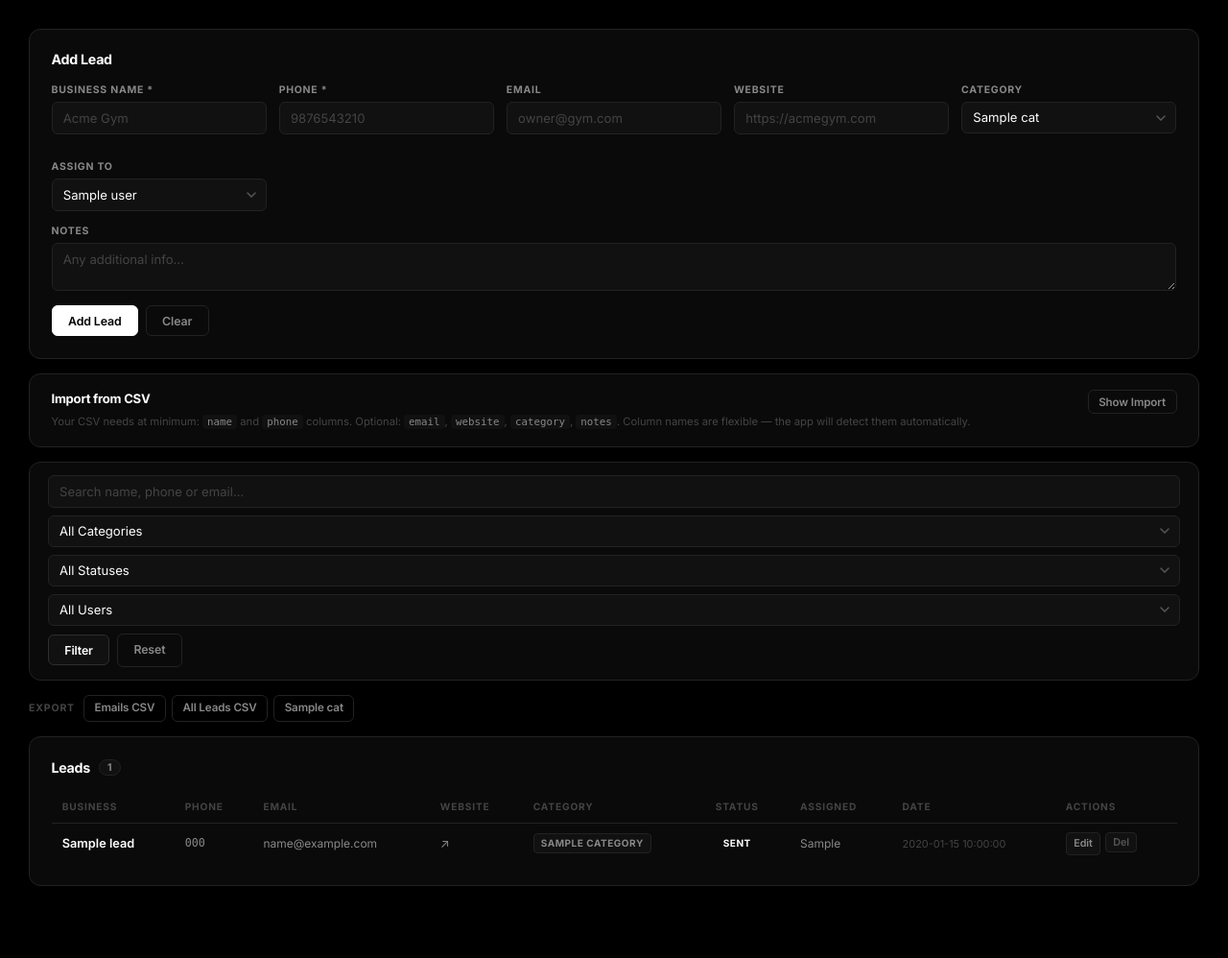
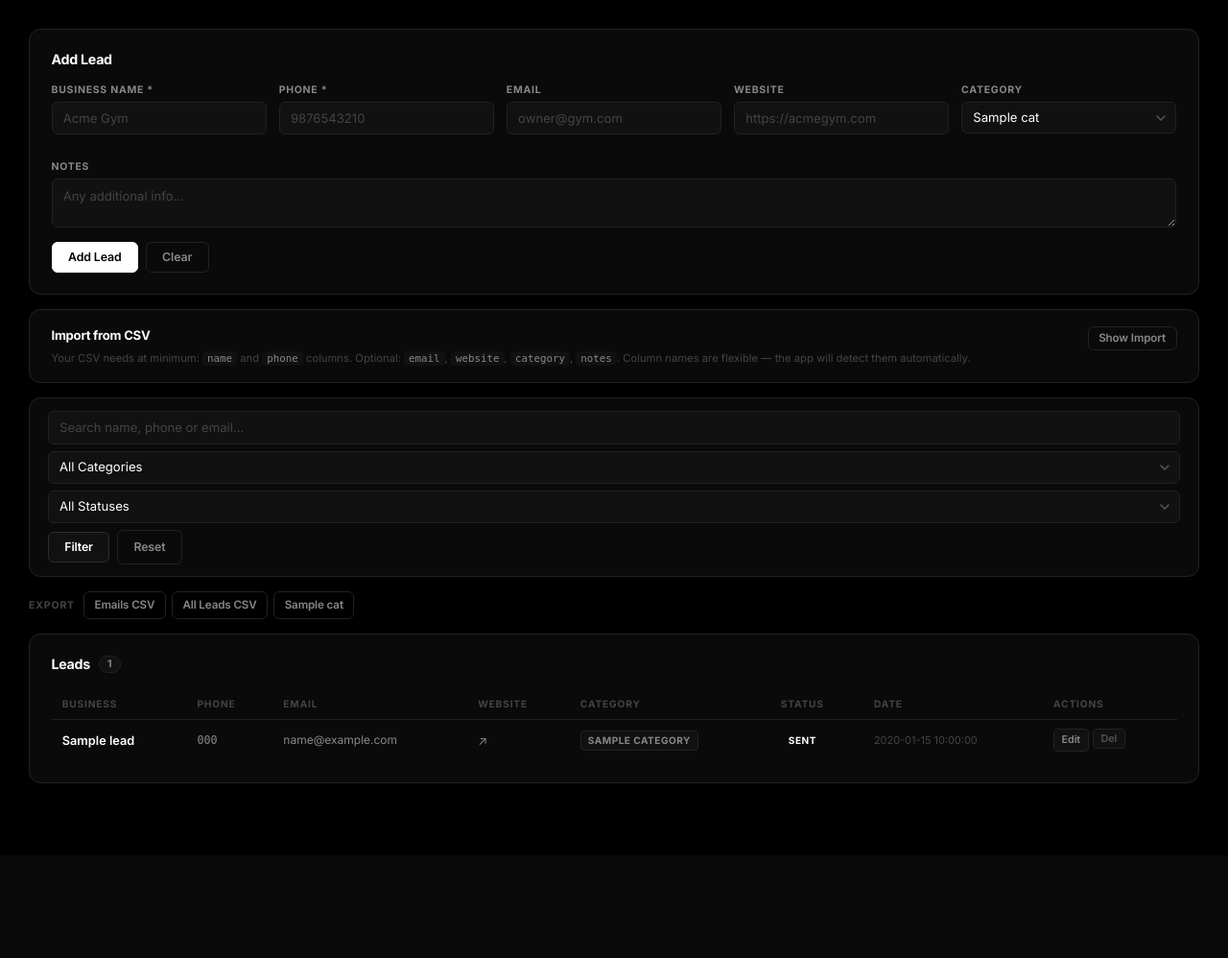
Before and after one commit to nexova02/LEADDESK3, a Flask app: template leaddesk/templates/dashboard.html in a window 1280 px wide. Shown: the part 52-1050 px from the top of the page at 96% size. After the commit the page ends 868 px from the top, so only its background shows below. Run offline with Flask 3, Linux system fonts and the light colour scheme; the template is opened without the code that fills it: most values are stand-ins (such as "Sample title", 1, 10 or a date in 2020); some libraries are stand-ins or nearby versions.

Commit message:
Update dashboard.html

```diff
--- a/leaddesk/templates/dashboard.html
+++ b/leaddesk/templates/dashboard.html
@@ -67,14 +67,7 @@
             </select>
           </div>
 
-          <div class="form-group">
-            <label>Assign To</label>
-            <select name="assigned_to">
-              {% for u in users %}
-              <option value="{{ u }}" {% if u==current_user %}selected{% endif %}>{{ u }}</option>
-              {% endfor %}
-            </select>
-          </div>
+
 
           <div class="form-group form-group-full">
             <label>Notes</label>
@@ -123,14 +116,7 @@
               <span class="field-hint">Used if CSV has no category column</span>
             </div>
 
-            <div class="form-group">
-              <label>Assign To</label>
-              <select name="import_assigned">
-                {% for u in users %}
-                <option value="{{ u }}" {% if u==current_user %}selected{% endif %}>{{ u }}</option>
-                {% endfor %}
-              </select>
-            </div>
+
 
           </div>
 
@@ -168,12 +154,7 @@ Swift Salon,9123456789,swift@salon.com,,Salon,Looking for website</pre>
             <option value="{{ s }}" {% if active_status==s %}selected{% endif %}>{{ s }}</option>
             {% endfor %}
           </select>
-          <select name="assigned" class="filter-select">
-            <option value="">All Users</option>
-            {% for u in users %}
-            <option value="{{ u }}" {% if active_assigned==u %}selected{% endif %}>{{ u }}</option>
-            {% endfor %}
-          </select>
+
           <button type="submit" class="btn btn-secondary">Filter</button>
           <a href="{{ url_for('dashboard') }}" class="btn btn-ghost">Reset</a>
         </div>
@@ -207,7 +188,7 @@ Swift Salon,9123456789,swift@salon.com,,Salon,Looking for website</pre>
               <th>Website</th>
               <th>Category</th>
               <th>Status</th>
-              <th>Assigned</th>
+
               <th>Date</th>
               <th>Actions</th>
             </tr>
@@ -225,7 +206,7 @@ Swift Salon,9123456789,swift@salon.com,,Salon,Looking for website</pre>
               </td>
               <td><span class="tag tag-cat">{{ lead.category }}</span></td>
               <td><span class="tag tag-status tag-{{ lead.status|lower }}">{{ lead.status }}</span></td>
-              <td style="color:var(--text-muted);font-size:0.8rem;">{{ lead.assigned_to }}</td>
+
               <td class="td-date">{{ lead.date_added }}</td>
               <td class="td-actions">
                 <a href="{{ url_for('edit_lead', lead_id=lead.id) }}" class="btn btn-xs btn-edit">Edit</a>
```
